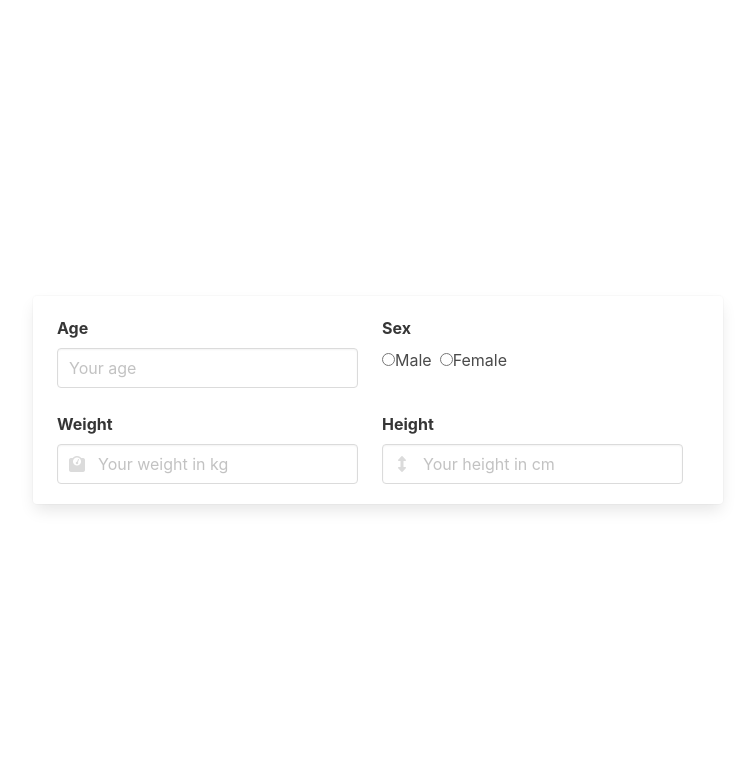
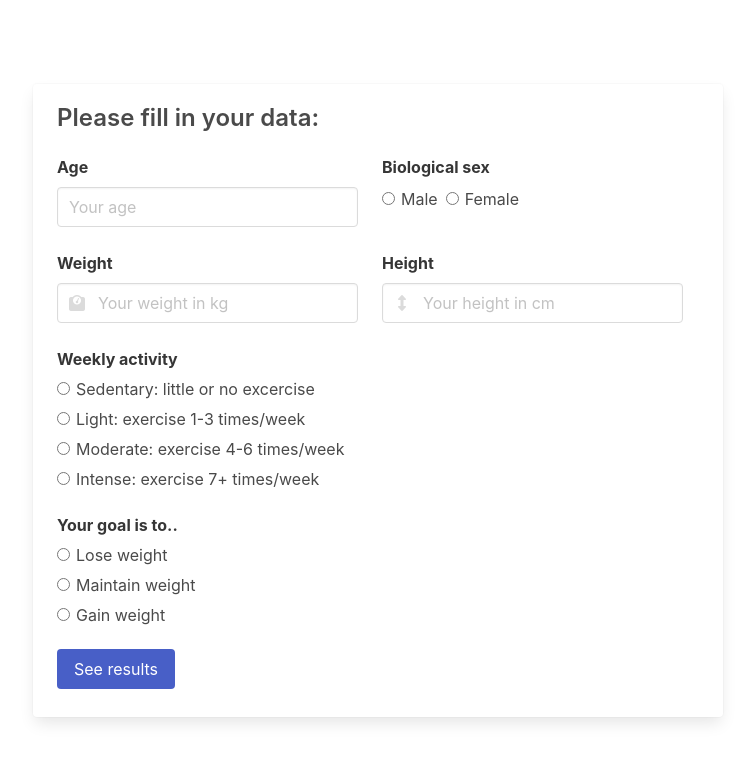
Before and after one commit to anastasiiaal/calc-react-bulma, a React (Vite) app: page / in a window 1280 px wide. Shown: the top 762 px of the page, without its empty margins (262-1017 px from the left). Built offline with nearby package versions, Linux system fonts and the light colour scheme.

Commit message:
:bookmark_tabs: form html +/- completed

```diff
--- a/src/App.jsx
+++ b/src/App.jsx
@@ -5,25 +5,27 @@ function App() {
 
         <form className="notification card">
 
+          <h1 className="title is-4 mb-5">Please fill in your data:</h1>
+
           <div className="columns">
             <div className="column">
               <div className="field">
-                <label className="label">Age</label>
+                <label className="label" for="age">Age</label>
                 <div className="control">
-                  <input className="input" type="number" placeholder="Your age" />
+                  <input id="age" className="input" type="number" placeholder="Your age" />
                 </div>
               </div>
             </div>
             <div className="column">
               <div className="field">
                 <div className="control">
-                  <label className="label">Sex</label>
+                  <label className="label">Biological sex</label>
                   <label className="radio">
-                    <input type="radio" name="question" />
+                    <input type="radio" name="sex" />
                     Male
                   </label>
                   <label className="radio">
-                    <input type="radio" name="question" />
+                    <input type="radio" name="sex" />
                     Female
                   </label>
                 </div>
@@ -34,9 +36,9 @@ function App() {
           <div className="columns">
             <div className="column">
               <div className="field">
-                <label className="label">Weight</label>
+                <label className="label" for="weight">Weight</label>
                 <div className="control has-icons-left">
-                  <input className="input" type="number" placeholder="Your weight in kg" />
+                  <input id="weight" className="input" type="number" placeholder="Your weight in kg" />
                   <span className="icon is-small is-left">
                     <i className="fa-solid fa-weight-scale"></i>
                   </span>
@@ -46,14 +48,72 @@ function App() {
 
             <div className="column">
               <div className="field">
-                <label className="label">Height</label>
+                <label className="label" for="height">Height</label>
                 <div className="control has-icons-left">
-                  <input className="input" type="number" placeholder="Your height in cm" />
+                  <input id="height" className="input" type="number" placeholder="Your height in cm" />
                   <span className="icon is-small is-left">
                     <i className="fa-solid fa-up-down"></i>
                   </span>
                 </div>
               </div>
+            </div>
+          </div>
+
+          <div className="columns">
+            <div className="column">
+              <div className="field">
+                <div className="control">
+                  <label className="label">Weekly activity</label>
+                  <div className="vertical">
+                    <label className="radio">
+                      <input type="radio" name="activity" />
+                      Sedentary: little or no excercise
+                    </label>
+                    <label className="radio">
+                      <input type="radio" name="activity" />
+                      Light: exercise 1-3 times/week
+                    </label>
+                    <label className="radio">
+                      <input type="radio" name="activity" />
+                      Moderate: exercise 4-6 times/week
+                    </label>
+                    <label className="radio">
+                      <input type="radio" name="activity" />
+                      Intense: exercise 7+ times/week
+                    </label>
+                  </div>
+                </div>
+              </div>
+            </div>
+          </div>
+
+          <div className="columns">
+            <div className="column">
+              <div className="field">
+                <div className="control">
+                  <label className="label">Your goal is to..</label>
+                  <div className="vertical">
+                    <label className="radio">
+                      <input type="radio" name="goal" />
+                      Lose weight
+                    </label>
+                    <label className="radio">
+                      <input type="radio" name="goal" />
+                      Maintain weight
+                    </label>
+                    <label className="radio">
+                      <input type="radio" name="goal" />
+                      Gain weight
+                    </label>
+                  </div>
+                </div>
+              </div>
+            </div>
+          </div>
+
+          <div className="field">
+            <div className="control">
+              <button className="button is-link mb-2">See results</button>
             </div>
           </div>
 
--- a/src/assets/helpers.css
+++ b/src/assets/helpers.css
@@ -3,3 +3,20 @@
     justify-content: center;
     align-items: center;
 }
+
+.vertical {
+    display: flex;
+    flex-direction: column;
+}
+
+.vertical > * {
+    margin-left: 0 !important;
+}
+
+label.radio:not(:last-child) {
+    padding: 0 0 10px;
+}
+
+label.radio input {
+    margin-right: 6px;
+}
```
